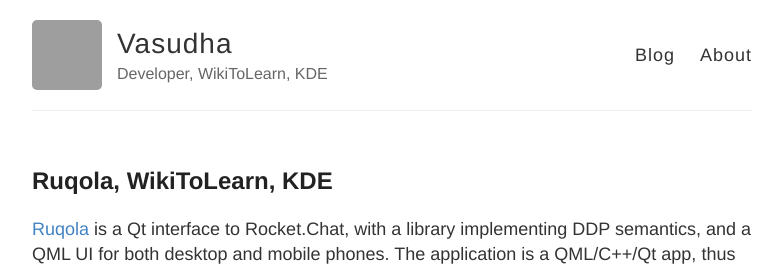
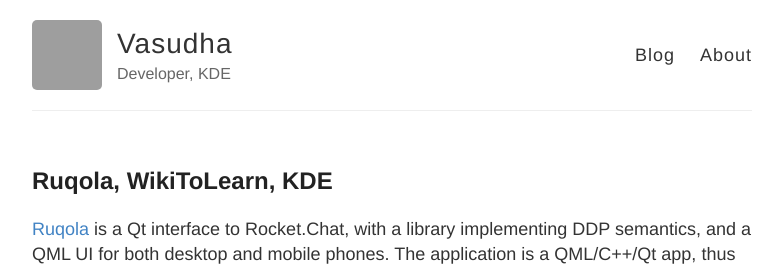
Before and after one commit to VasudhaMathur/VasudhaMathur.github.io, a Jekyll site: the page built from index.md, in a window 1280 px wide and 900 px high, cut to the strip 0-266 px from the top of the window. Shown: the whole strip, without its empty margins (248-1030 px from the left). Built offline with Jekyll 4.4.1, drawn with Linux system fonts in a browser that asks for light colours; grey boxes are pictures that could not be loaded.

Commit message:
Update _config.yml

```diff
--- a/_config.yml
+++ b/_config.yml
@@ -9,7 +9,7 @@
 author: Vasudha Mathur
 
 # Short bio or description (displayed in the header)
-description: Developer, WikiToLearn, KDE
+description: Developer, KDE
 
 url: "https://vasudhamathur.github.io"
 # URL of your avatar or profile pic (you could use your GitHub profile pic)
@@ -28,7 +28,7 @@
   facebook: vasudha.mathur3
   flickr:
   github: VasudhaMathur
-  instagram:
+  instagram: vasudhamathur
   linkedin: vasudha-mathur
   pinterest:
   rss: # just type anything here for a working RSS icon
```
